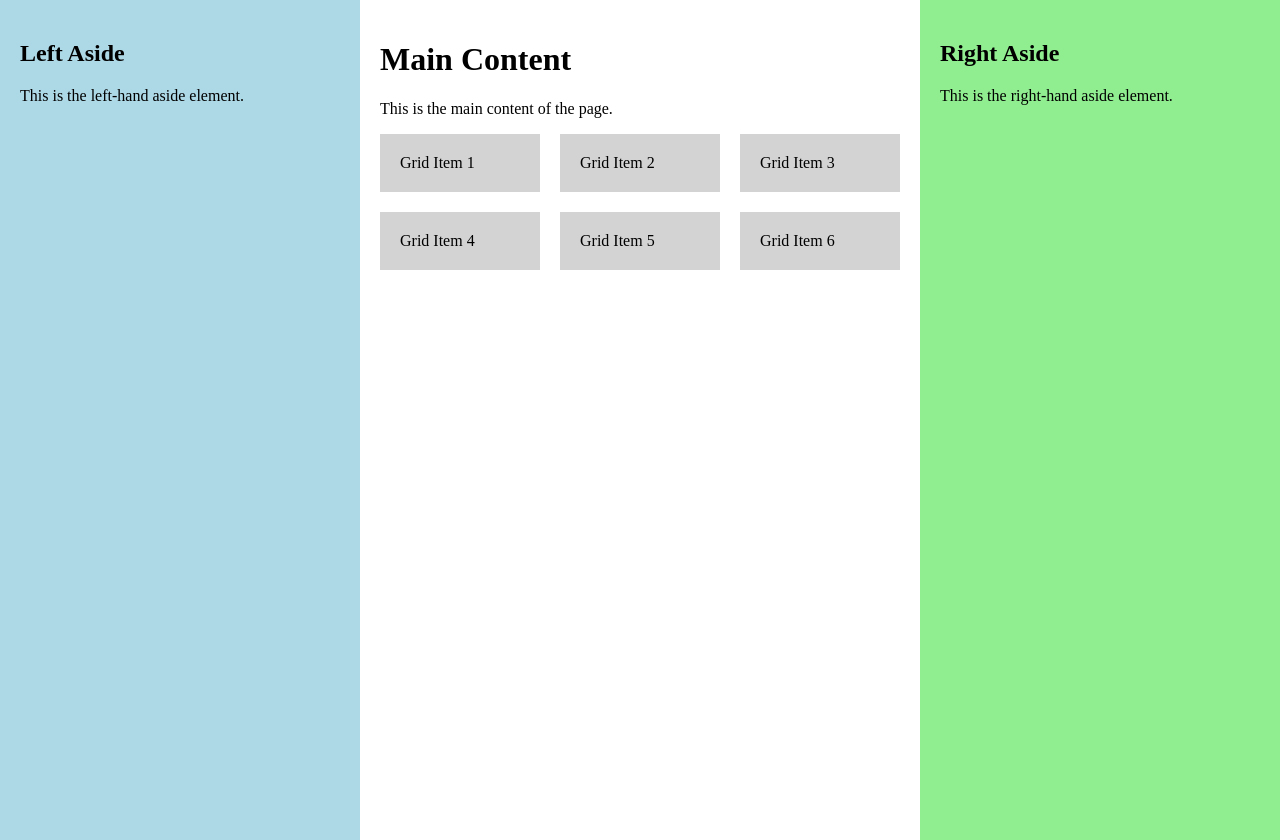
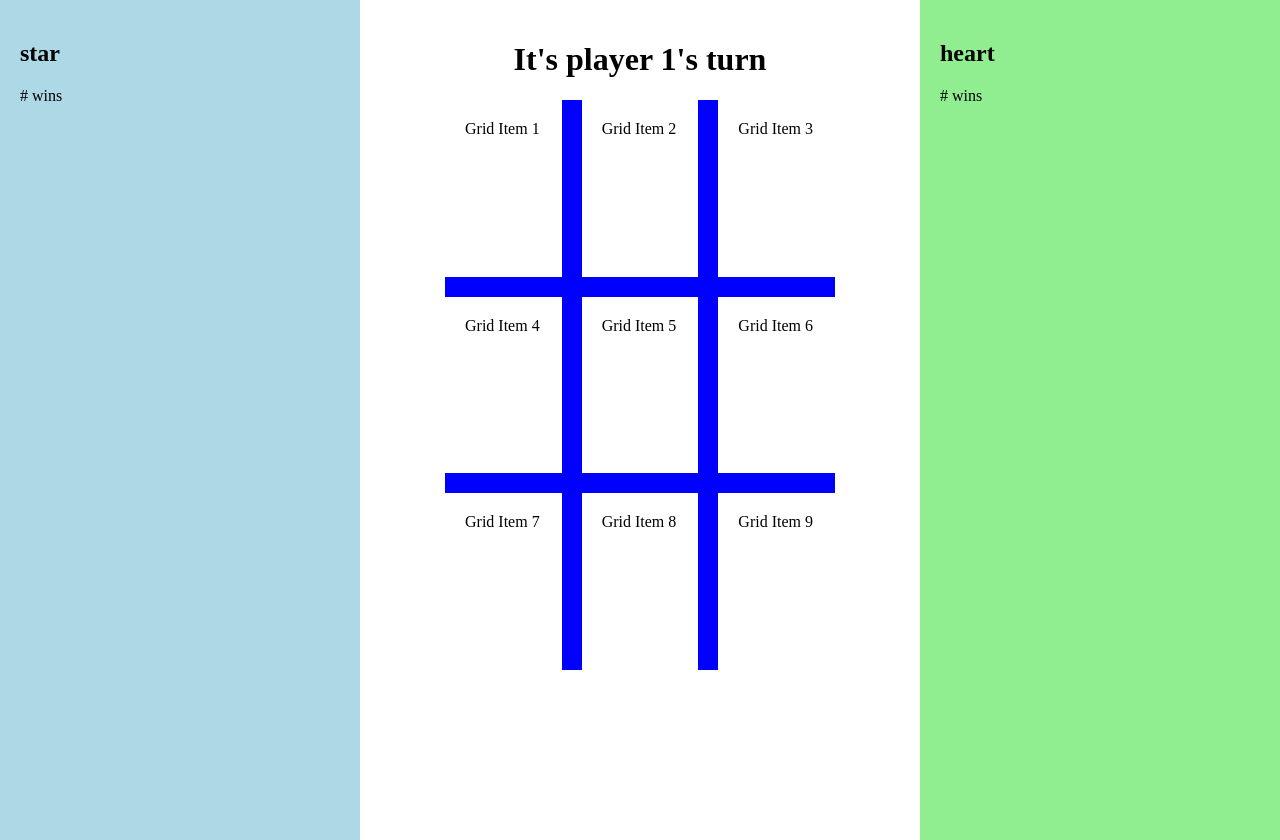
Before and after one commit to jenziel/tic-tac-toe, a plain HTML site: page index.html in a window 1280 px wide. Drawn offline with Linux system fonts and the light colour scheme.

Commit message:
Resize grid and add illusion of background color on grid-gap element

```diff
--- a/index.html
+++ b/index.html
@@ -9,13 +9,12 @@
   </head>
   <body>
     <aside id="left-aside">
-        <h2>Left Aside</h2>
-        <p>This is the left-hand aside element.</p>
+        <h2>star</h2>
+        <p># wins</p>
       </aside>
 
       <main>
-        <h1>Main Content</h1>
-        <p>This is the main content of the page.</p>
+        <h1>It's player 1's turn</h1>
         <div class="grid-container">
             <div class="grid-item">Grid Item 1</div>
             <div class="grid-item">Grid Item 2</div>
@@ -23,14 +22,16 @@
             <div class="grid-item">Grid Item 4</div>
             <div class="grid-item">Grid Item 5</div>
             <div class="grid-item">Grid Item 6</div>
+            <div class="grid-item">Grid Item 7</div>
+            <div class="grid-item">Grid Item 8</div>
+            <div class="grid-item">Grid Item 9</div>
           </div>
         <article></article>
       </main>
 
       <aside id="right-aside">
-        <!-- Content for the right aside element -->
-        <h2>Right Aside</h2>
-        <p>This is the right-hand aside element.</p>
+        <h2>heart</h2>
+        <p># wins</p>
       </aside>
 	<script src="main.js"></script>
   </body>
--- a/style.css
+++ b/style.css
@@ -23,14 +23,24 @@ body {
   main {
     flex-grow: 1;
     padding: 20px;
+    display: flex;
+    flex-direction: column;
+    align-items: center;
   }
   .grid-container {
+    background-color: blue;
     display: grid;
+    height: 75%;
+    width: 75%;
+
     grid-template-columns: repeat(3, 1fr);
+    grid-template-rows: repeat(3, 1fr);
     grid-gap: 20px;
+    /* height: 60%;
+    width: 90%; */
   }
 
   .grid-item {
-    background-color: lightgray;
+    background-color:white;
     padding: 20px;
   }
```
